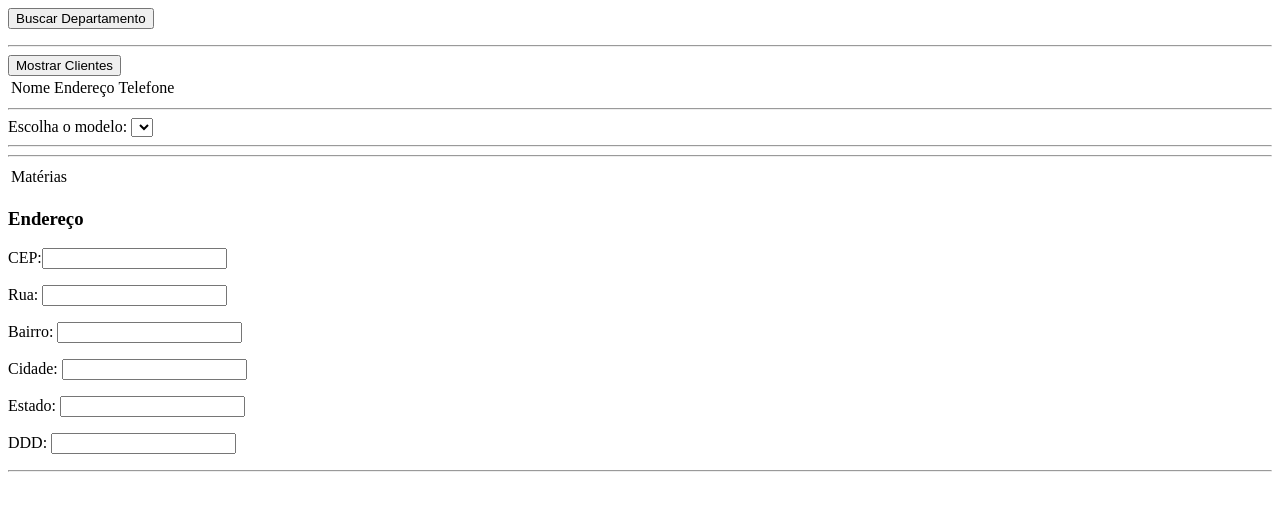
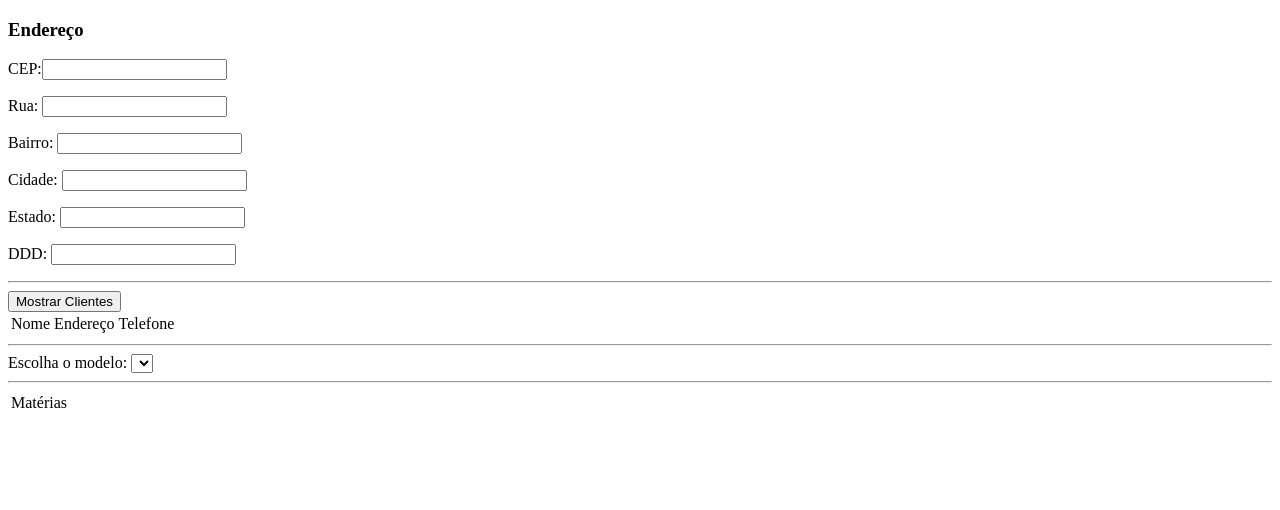
Before and after one commit to renanpradog/exercicioMicroservice, a plain HTML site: page index.html in a window 1280 px wide. Drawn offline with Linux system fonts and the light colour scheme; no server answers.

Commit message:
Update index.html
Ordem dos exercícios ajustada

```diff
--- a/index.html
+++ b/index.html
@@ -10,11 +10,15 @@
 </head>
 
 <body onload="buscarVeiculos(),buscarMaterias()">
-    <input type="button" value="Buscar Departamento" onclick="buscarDepartamento()">
 
-    <ul id="departamento">
-    </ul>
+    <h3>Endereço</h3>
 
+    <p>CEP:<input type="text" id="cep" onblur="buscarCEP(this.value)"/></p>
+    <p>Rua: <input type="text" id="rua"></p>
+    <p>Bairro: <input type="text" id="bairro"></p>
+    <p>Cidade: <input type="text" id="localidade"></p>
+    <p>Estado: <input type="text" id="uf"></p>
+    <p>DDD: <input type="text" id="ddd"></p>
 
     <hr>
 
@@ -31,28 +35,13 @@
 
     <hr>
 
-    <hr>
-
     <table id="materias">
         <tr><td id="materias">Matérias</td></tr>
     </table>
 
-    <h3>Endereço</h3>
-
-    <p>CEP:<input type="text" id="cep" onblur="buscarCEP(this.value)"/></p>
-    <p>Rua: <input type="text" id="rua"></p>
-    <p>Bairro: <input type="text" id="bairro"></p>
-    <p>Cidade: <input type="text" id="localidade"></p>
-    <p>Estado: <input type="text" id="uf"></p>
-    <p>DDD: <input type="text" id="ddd"></p>
-
-    <hr>
-
-
-
 
     <script>
-//http://demo6963908.mockable.io/veiculos
+
             function buscarMaterias(){
             fetch("http://demo6963908.mockable.io/materias")
             .then(response => response.json())
```
